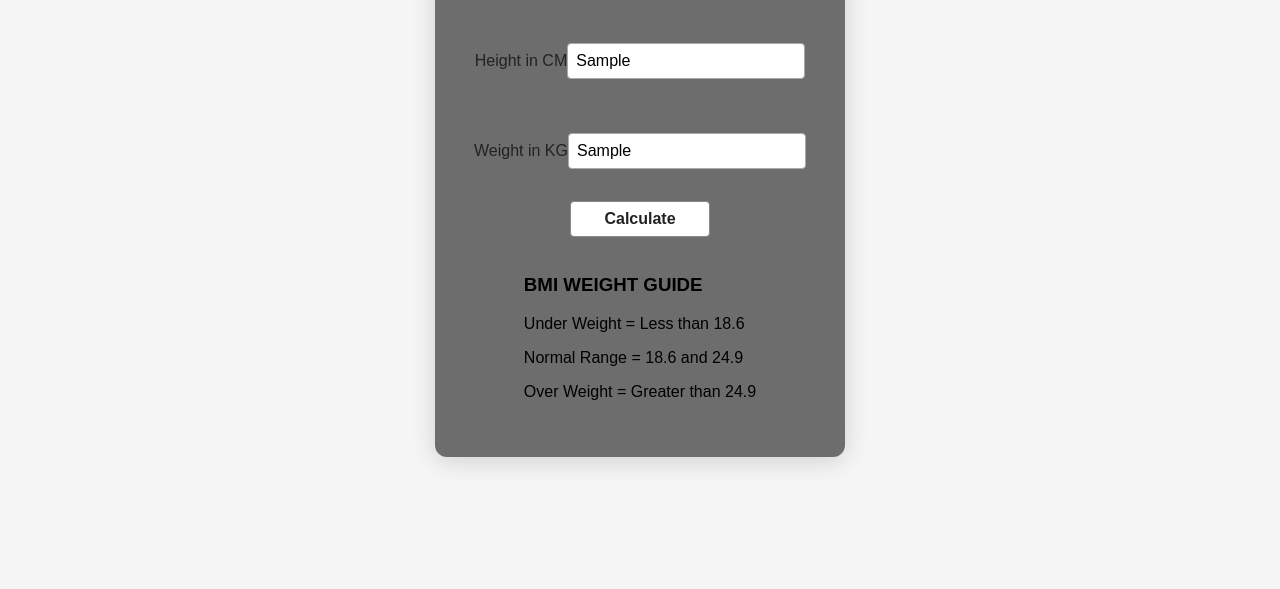
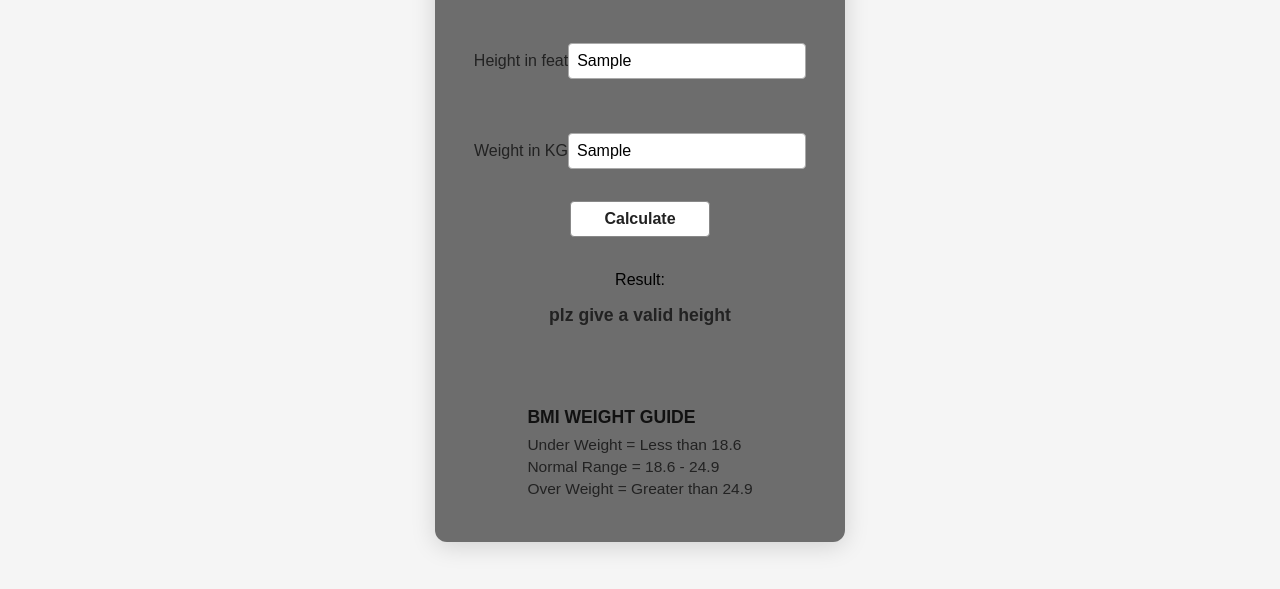
Before and after one commit to akashchawla-bot/JavaScript-Projects, a plain HTML site: page BMI Calculator/p2_index.html in a window 1280 px wide. Both pictures are taken after typing "Sample", "Sample" into the empty fields and a click on the button "Calculate". Shown: the part 171-760 px from the top of the page. Drawn offline with Linux system fonts and the light colour scheme.

Commit message:
Update BMI Calculator: modify input labels, enhance validation, and improve styling

```diff
--- a/BMI Calculator/p2_index.html
+++ b/BMI Calculator/p2_index.html
@@ -16,14 +16,14 @@
         <div class="calculator">
         <h1>BMI Calculator</h1>
         <form>
-            <p><label> Height in CM</label><input type="text" id="height"></p>
+            <p><label> Height in feat</label><input type="text" id="height"></p>
             <p><label> Weight in KG</label><input type="text" id="weight"></p>
             <button>Calculate</button>
-            <div id="result"></div>
+            <p><lable>Result:</lable><div id="result"></div></p>
             <div class="weightGuide">
                 <h3>BMI WEIGHT GUIDE</h3>
                 <p>Under Weight = Less than 18.6</p>
-                <p>Normal Range = 18.6 and 24.9</p>
+                <p>Normal Range = 18.6 - 24.9</p>
                 <p>Over Weight = Greater than 24.9</p>
             </div>
         </form>
--- a/BMI Calculator/p2_script.js
+++ b/BMI Calculator/p2_script.js
@@ -9,8 +9,25 @@ const form = document.querySelector('form')
 form.addEventListener('submit', function(e) {
     e.preventDefault()
 
-    const height = parseint(document.querySelector('#height').value)
-    const weight = parseint(document.querySelector('#weight').value)
+    const height = parseFloat(document.querySelector('#height').value)
+    const weight = parseFloat(document.querySelector('#weight').value)
+    const result = document.querySelector('#result')
 
+    if(height === '' || height <= 0 || isNaN(height)){
+        result.innerHTML = "plz give a valid height"
+    }else if(weight === '' || weight <= 0 || isNaN(weight)){
+        result.innerHTML = "plz give a valid weight"
+    }else{
+        const BMI = (weight / Math.pow(height * 0.3048, 2)).toFixed(2);
+        // Show result
+        // result.innerHTML = `BMI: ${BMI}`
+        if(BMI < 18.6){
+            result.innerHTML = `BMI: ${BMI} \n Under Weight`
+        }else if(BMI >= 18.6 && BMI < 24.9){
+            result.innerHTML = `BMI: ${BMI} \n Normal `
+        }else if(BMI > 24.9){
+            result.innerHTML = `BMI: ${BMI} \n Over Weight`
+        }
+        }
 
 })
--- a/BMI Calculator/p2_style.css
+++ b/BMI Calculator/p2_style.css
@@ -113,4 +113,30 @@ body {
 }
 
 .weightGuide {
-    margin-
+    margin-top: 18px;
+    background: transparent;
+    padding: 0;
+    border-radius: 0;
+    text-align: left;
+}
+
+.weightGuide h3 {
+    margin-bottom: 8px;
+    color: #111;
+    font-size: 1.1rem;
+    font-weight: bold;
+}
+
+.weightGuide p {
+    margin: 4px 0;
+    color: #222;
+    font-size: 0.97rem;
+}
+
+#result {
+    margin-bottom: 10px;
+    font-size: 1.1rem;
+    color: #222;
+    font-weight: bold;
+    min-height: 24px;
+}
```
Also changed, not shown: 2 other files.
